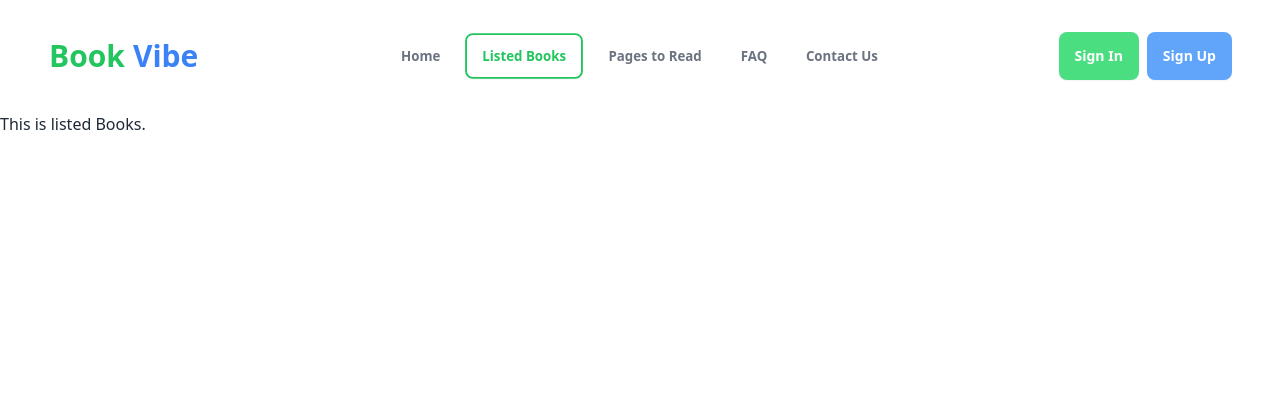
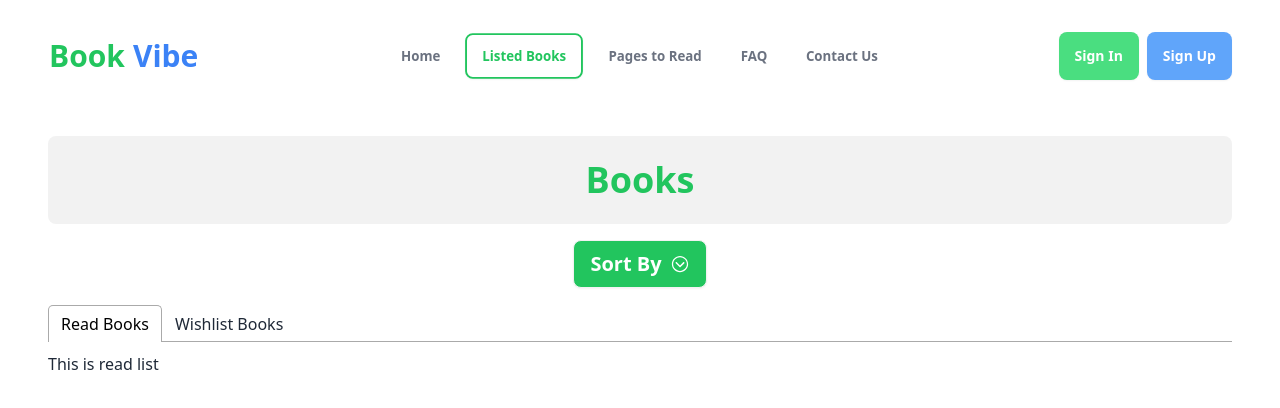
Before and after one commit to shahadathhs/book-vibe, a React (Vite) app: page /ListedBooks in a window 1280 px wide. Shown: the top 408 px of the page. Built offline with nearby package versions, Linux system fonts and the light colour scheme.

Commit message:
listed books page setup completed

```diff
--- a/package.json
+++ b/package.json
@@ -17,6 +17,7 @@
     "react-dom": "^18.2.0",
     "react-icons": "^5.0.1",
     "react-router-dom": "^6.22.3",
+    "react-tabs": "^6.0.2",
     "sort-by": "^1.2.0"
   },
   "devDependencies": {
--- a/src/components/Pages/Home.jsx
+++ b/src/components/Pages/Home.jsx
@@ -4,7 +4,7 @@ import Books from "./UtilsHome/Books";
 
 const Home = () => {
   const books = useLoaderData();
-  console.log(books)
+  // console.log(books)
 
   return (
     <div className="sm:px-1 md:px-3 lg:px-12">
--- a/src/components/Pages/ListedBooks.jsx
+++ b/src/components/Pages/ListedBooks.jsx
@@ -1,7 +1,24 @@
+import { IoIosArrowDropdown } from "react-icons/io";
+import TabData from "./UtilsListedBook/TabData";
+
 const ListedBooks = () => {
   return (
     <div>
-      This is listed Books.
+      <div className="sm:px-1 md:px-3 lg:px-12 sm:py-2 md:py-3 lg:py-6">
+        <p className="p-6 bg-base-200 text-center text-green-500 rounded-lg text-4xl font-extrabold">Books</p>
+        <div className="text-center p-3">
+          <details className="dropdown">
+            <summary className="m-1 btn bg-green-500 text-white text-xl hover:bg-blue-500">Sort By <IoIosArrowDropdown /></summary>
+            <ul className="p-2 shadow menu dropdown-content z-[1] bg-base-100 rounded-box w-40 text-gray-500">
+              <li><a>Rating</a></li>
+              <li><a>Number of pages</a></li>
+              <li><a>Publish year</a></li>
+            </ul>
+          </details>
+        </div>
+        {/* Tab Data */}
+        <TabData></TabData>
+      </div>
     </div>
   );
 };
--- a/src/components/Pages/UtilsHome/BookDetails.jsx
+++ b/src/components/Pages/UtilsHome/BookDetails.jsx
@@ -8,7 +8,7 @@ const BookDetails = () => {
   // console.log(bookId)
   const idInt = parseInt(bookId);
   const book = books.find(book => book.bookId === idInt);
-  console.log(book);
+  // console.log(book);
 
   return (
     <div>
--- /dev/null
+++ b/src/components/Pages/UtilsListedBook/Readlist.jsx
@@ -0,0 +1,9 @@
+const Readlist = () => {
+  return (
+    <div>
+      <p>This is read list</p>
+    </div>
+  );
+};
+
+export default Readlist;
--- /dev/null
+++ b/src/components/Pages/UtilsListedBook/TabData.jsx
@@ -0,0 +1,26 @@
+import { useState } from 'react';
+import { Tab, Tabs, TabList, TabPanel } from 'react-tabs';
+import 'react-tabs/style/react-tabs.css';
+import Readlist from './Readlist';
+import WishList from './WishList';
+
+const TabData = () => {
+  const [tabIndex, setTabIndex] = useState(0);
+
+  return (
+    <Tabs selectedIndex={tabIndex} onSelect={(index) => setTabIndex(index)}>
+      <TabList>
+        <Tab>Read Books</Tab>
+        <Tab>Wishlist Books</Tab>
+      </TabList>
+      <TabPanel>
+        <Readlist></Readlist>
+      </TabPanel>
+      <TabPanel>
+        <WishList></WishList>
+      </TabPanel>
+    </Tabs>
+  );
+};
+
+export default TabData;
--- /dev/null
+++ b/src/components/Pages/UtilsListedBook/WishList.jsx
@@ -0,0 +1,9 @@
+const WishList = () => {
+  return (
+    <div>
+      <p>This is wishList</p>
+    </div>
+  );
+};
+
+export default WishList;
```
Also changed, not shown: 1 other file (tests, documents, lock files or other folders).
